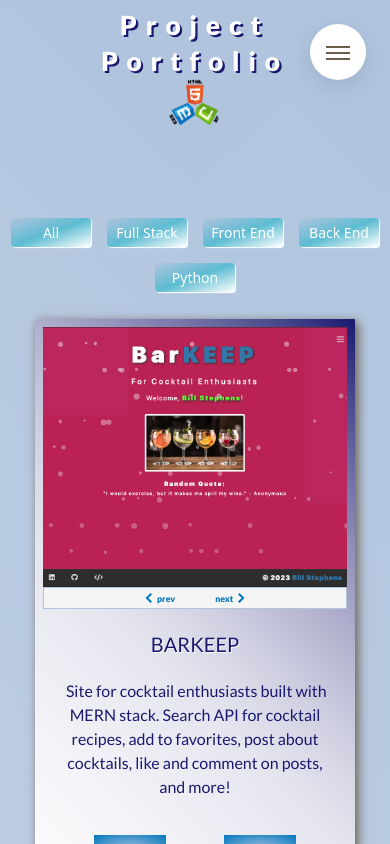
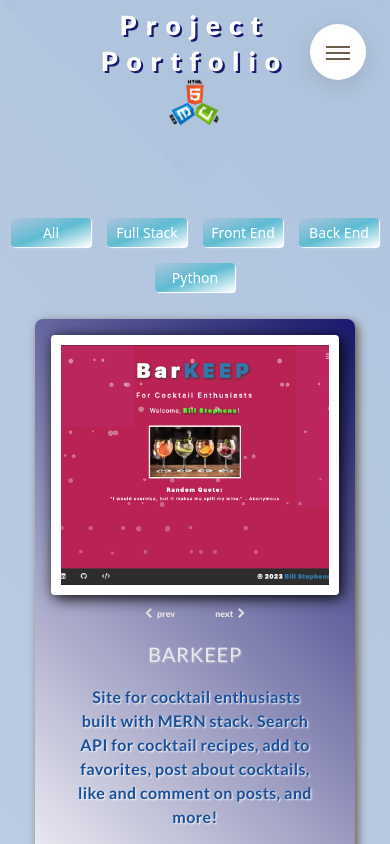
Before and after one commit to BillStephens2022/my_portfolio, a React (Create React App) app: page /portfolio in a window 390 px wide. Shown: the top 844 px of the page. Built offline with nearby package versions, Linux system fonts and the light colour scheme.

Commit message:
redesigned project cards, fine tuned some responsiveness

```diff
--- a/src/css/style.css
+++ b/src/css/style.css
@@ -226,23 +226,33 @@ html {
 .projects__card {
   display: flex;
   flex-direction: column;
-  width: 30rem;
+  width: 40rem;
   margin: 1.5rem;
-  padding: 1rem;
+  padding: 2rem;
+  border-radius: 1rem;
   color: midnightblue;
-  background-image: linear-gradient(45deg, #fff, 75%, midnightblue);
+  background-image: linear-gradient(45deg, #fff, 50%, midnightblue);
   box-shadow: 3px 3px 10px #6D5D4B;
   font-family: "Lato", non-serif;
   transition: all .8s ease; }
+  .projects__card:nth-child(2n) {
+    background-image: linear-gradient(45deg, #fff, 50%, purple); }
+  .projects__card:nth-child(3n) {
+    background-image: linear-gradient(45deg, #fff, 50%, #0077be); }
+  .projects__card:nth-child(4n) {
+    background-image: linear-gradient(45deg, #fff, 50%, #2d8572); }
   @media only screen and (max-width: 75em) {
     .projects__card {
-      width: 40rem; } }
+      min-width: 40rem;
+      max-width: 45rem; } }
   @media only screen and (max-width: 56.25em) {
     .projects__card {
-      width: 42rem; } }
+      min-width: 45rem;
+      max-width: 50rem; } }
   @media only screen and (max-width: 37.5em) {
     .projects__card {
-      width: 40rem; } }
+      min-width: 28rem;
+      max-width: 50rem; } }
   .projects__card:hover {
     transform: translateY(-3px) scale(1.05);
     box-shadow: 0.2rem 0.2rem 0.5rem #fff; }
@@ -250,12 +260,17 @@ html {
     width: 100%;
     height: 260px;
     background-size: cover;
-    background-position: center;
+    background-position: top;
+    box-shadow: 3px 3px 15px black;
+    border-radius: 0.5rem;
     position: relative;
-    cursor: pointer; }
+    border: 10px solid white;
+    margin-bottom: 1rem;
+    cursor: pointer;
+    transition: 0.3s ease; }
+    .projects__card--image-container:hover {
+      transform: scale(1.03); }
   .projects__card--image-buttons {
-    background-color: whitesmoke;
-    border: 1px solid lightsteelblue;
     margin: auto;
     width: 100%;
     display: flex;
@@ -266,12 +281,12 @@ html {
       margin-top: -0.55rem; }
   .projects__card--image-container-forward, .projects__card--image-container-back {
     border: none;
-    color: #0077be;
+    color: #e7e2e2;
     background-color: transparent;
     font-size: 2rem; }
   .projects__card--image-container-p {
     display: inline-flex;
-    color: #0077be;
+    color: #e7e2e2;
     font-size: 1.1rem;
     font-weight: 900;
     margin: auto;
@@ -284,13 +299,23 @@ html {
     font-size: 1.5rem;
     display: flex;
     flex-direction: column;
-    flex-grow: 1; }
+    flex-grow: 1;
+    border-radius: 0.5rem; }
     .projects__card-body--title {
       font-size: 1.75rem;
-      padding: 1rem;
+      padding: 0.5rem;
       text-transform: uppercase;
-      color: midnightblue;
-      text-shadow: 1px 1px white; }
+      color: white;
+      letter-spacing: 0.1rem;
+      text-shadow: 1px 1px 2px silver;
+      background: transparent;
+      opacity: 0.8;
+      border-radius: 5px;
+      transition: 0.3s ease; }
+      .projects__card-body--title:hover {
+        opacity: 1;
+        font-weight: 900;
+        transform: scale(1.1); }
       @media only screen and (max-width: 75em) {
         .projects__card-body--title {
           font-size: 3rem; } }
@@ -299,7 +324,10 @@ html {
           font-size: 2.5rem; } }
     .projects__card-body--text {
       padding: 1rem;
-      color: midnightblue; }
+      color: #184f97;
+      text-shadow: 1px 1px 2px #fff;
+      font-weight: 700;
+      letter-spacing: 0.05rem; }
       @media only screen and (max-width: 75em) {
         .projects__card-body--text {
           font-size: 2.25rem; } }
@@ -317,6 +345,8 @@ html {
       margin: 1rem;
       padding-top: .5rem;
       padding-bottom: .5rem;
+      box-shadow: 2px 2px 10px #7a7777;
+      border-radius: 5px;
       transition: .2s;
       background-image: radial-gradient(lightsteelblue, #0077be); }
       @media only screen and (max-width: 75em) {
@@ -388,6 +418,7 @@ html {
         padding: 1rem; } }
 
 .about {
+  min-height: 100vh;
   max-height: 105vh;
   width: 100vw;
   color: #fff;
@@ -455,7 +486,8 @@ html {
     letter-spacing: 1.2rem;
     text-transform: uppercase;
     font-size: 4rem;
-    color: #fff; }
+    color: #fff;
+    transition: 0.2s ease; }
     .about__title:hover {
       transform: skewY(-5deg) scale(1.1); }
     @media only screen and (max-width: 56.25em) {
@@ -480,46 +512,53 @@ html {
         letter-spacing: .57rem;
         margin-left: -5px; } }
   .about__story {
-    font-size: 1.7rem;
+    font-size: 1.5rem;
     font-family: 'Lato', sans-serif;
     font-weight: 400;
-    line-height: 1.6;
+    line-height: 2;
     color: #6D5D4B;
-    margin: 2rem 25vw;
+    width: 65%;
+    margin: 1rem auto;
     letter-spacing: .2rem;
     padding: 1rem;
     border-radius: 1rem;
-    text-align: center; }
+    text-align: center;
+    transition: 0.2s ease; }
     .about__story:hover {
       transform: scale(1.05); }
     @media only screen and (max-width: 75em) {
       .about__story {
-        margin: 2rem 15rem 2rem 15rem;
+        margin: 2rem auto;
         font-size: 2rem; } }
     @media only screen and (max-width: 56.25em) {
       .about__story {
-        margin: 9rem;
-        margin-top: 3rem;
-        margin-bottom: 1.5rem;
-        font-size: 2.5rem; } }
+        margin: 2rem auto;
+        font-size: 2rem;
+        width: 85%; } }
     @media only screen and (max-width: 37.5em) {
       .about__story {
-        margin: 2rem;
-        margin-top: 3rem;
-        font-size: 1.75rem; } }
+        margin: 1rem auto;
+        font-size: 1.75rem;
+        width: 95%; } }
     .about__story-link {
       text-decoration: none;
-      padding: 0.25rem 1rem;
+      font-size: 1.45rem;
+      padding: 0.1rem 1rem .2rem 1rem;
       border-radius: 15px;
       background-color: lightsteelblue;
       color: #fff;
-      box-shadow: 2px 2px 5px black; }
+      box-shadow: 2px 2px 5px black;
+      transition: 0.2s ease; }
       .about__story-link:nth-child(2) {
         margin-right: 5px; }
       .about__story-link:hover {
         cursor: pointer;
         background-color: #fff;
-        color: lightsteelblue; }
+        color: lightsteelblue;
+        transform: scale(1.05); }
+      @media only screen and (max-width: 56.25em) {
+        .about__story-link {
+          font-size: 1.9rem; } }
 
 .skills {
   margin-top: 1rem;
@@ -569,10 +608,10 @@ html {
     @media only screen and (max-width: 56.25em) {
       .skills__card {
         margin-top: 0;
-        min-width: 40rem; } }
+        min-width: 44rem; } }
     @media only screen and (max-width: 37.5em) {
       .skills__card {
-        height: 40rem;
+        height: 44rem;
         max-width: 20rem;
         margin: auto;
         margin-bottom: 5rem; } }
--- a/src/pages/About.js
+++ b/src/pages/About.js
@@ -16,10 +16,11 @@ function About() {
         </div>
       </div>
       <p className="about__story">
-        Hi, I'm Bill.  I'm a Full Stack Web Developer, and former finance professional.  I recently completed a coding bootcamp with
-        Rutgers University, and I stay sharp by coding every day and continuously learning new programming languages and web development frameworks.
-        Explore my <a className="about__story-link" href="/my_portfolio/portfolio">PORTFOLIO</a> page and my <a className="about__story-link" href="/my_portfolio/resume">RESUME</a>.
-        I am eager to collobarate and to build something impactful, so <a className="about__story-link" href="/my_portfolio/contact">CONTACT ME</a> if you are interested in teaming up!</p>
+        Hi, I'm Bill.  I'm a Full Stack Web Developer and former finance professional.  I recently completed a full stack web development bootcamp with
+        Rutgers University, and I stay sharp by coding every day. I'm continuously learning new programming languages and web development frameworks. </p>
+        <p className="about__story">
+        Explore my <a className="about__story-link" href="/my_portfolio/portfolio">PORTFOLIO</a> page and my <a className="about__story-link" href="/my_portfolio/resume">RESUME</a> -
+        I am eager to collobarate and to build something, so <a className="about__story-link" href="/my_portfolio/contact">CONTACT ME</a> if you are interested in teaming up!</p>
       <div className="skills">
         <h2 className="skills__header">Skills</h2>
         <div className="skills__container">
--- a/src/sass/components/_project-card.scss
+++ b/src/sass/components/_project-card.scss
@@ -1,29 +1,44 @@
 .projects__card {
   display: flex;
   flex-direction: column;
-  width: 30rem;
+  width: 40rem;
   margin: 1.5rem;
-  padding: 1rem;
-  // border: 2px solid $color-blue-light-1;
-  // border-radius: 1rem;
-
+  padding: 2rem;
+  // border: 3px solid lightsteelblue;
+  border-radius: 1rem;
   color: $color-blue-dark;
-  background-image: linear-gradient(45deg, $color-white, 75%, $color-blue-dark);
+  background-image: linear-gradient(45deg, $color-white, 50%, $color-blue-dark);
   box-shadow: 3px 3px 10px $color-grey-dark-2;
   font-family: "Lato", non-serif;
   // animation: slideUp 1s ease-in-out;
   transition: all .8s ease;
 
+  &:nth-child(2n) {
+    background-image: linear-gradient(45deg, $color-white, 50%, purple);
+  }
+
+  &:nth-child(3n) {
+    background-image: linear-gradient(45deg, $color-white, 50%, $color-blue-med);
+  }
+
+  &:nth-child(4n) {
+    background-image: linear-gradient(45deg,  $color-white, 50%, rgb(45, 133, 114));
+  }
+
+
   @include respond(tab-land) {
-    width: 40rem;
+    min-width: 40rem;
+    max-width: 45rem;
   }
 
   @include respond(tab-port) {
-    width: 42rem;
+    min-width: 45rem;
+    max-width: 50rem;
   }
 
   @include respond(phone) {
-    width: 40rem;
+    min-width: 28rem;
+    max-width: 50rem;
   }
 
   &:hover {
@@ -35,14 +50,23 @@
     width: 100%;
     height: 260px;
     background-size: cover;
-    background-position: center;
+    background-position: top;
+    box-shadow: 3px 3px 15px black;
+    border-radius: 0.5rem;
     position: relative;
+    border: 10px solid white;
+    margin-bottom: 1rem;
     cursor: pointer;
+    transition: 0.3s ease;
+
+    &:hover {
+      transform: scale(1.03);
+    }
   }
 
   &--image-buttons {
-    background-color: whitesmoke;
-    border: 1px solid $color-blue-light-3;
+
+
     margin: auto;
     width: 100%;
     display: flex;
@@ -59,15 +83,14 @@
   &--image-container-forward,
   &--image-container-back {
     border: none;
-    color: $color-blue-med;
+    color: rgb(231, 226, 226);
     background-color: transparent;
     font-size: 2rem;
-
   }
 
   &--image-container-p {
     display: inline-flex;
-    color: $color-blue-med;
+    color: rgb(231, 226, 226);
     font-size: 1.1rem;
     font-weight: 900;
     margin: auto;
@@ -86,13 +109,27 @@
     display: flex;
     flex-direction: column;
     flex-grow: 1;
+    border-radius: 0.5rem;
+
 
     &--title {
       font-size: 1.75rem;
-      padding: 1rem;
+      padding: 0.5rem;
       text-transform: uppercase;
-      color: $color-blue-dark;
-      text-shadow: 1px 1px white;
+      color: white;
+      letter-spacing: 0.1rem;
+      text-shadow: 1px 1px 2px silver;
+      background: transparent;
+      opacity: 0.8;
+      border-radius: 5px;
+      transition: 0.3s ease;
+
+
+      &:hover {
+        opacity: 1;
+        font-weight: 900;
+        transform: scale(1.1);
+      }
 
       @include respond(tab-land) {
         font-size: 3rem;
@@ -105,7 +142,10 @@
 
     &--text {
       padding: 1rem;
-      color: $color-blue-dark;
+      color: rgb(24, 79, 151);
+      text-shadow: 1px 1px 2px $color-white;
+      font-weight: 700;
+      letter-spacing: 0.05rem;
 
       @include respond(tab-land) {
         font-size: 2.25rem;
@@ -128,11 +168,10 @@
 
       width: 7rem;
       margin: 1rem;
-      //border: 2px $color-blue-light-1 solid;
       padding-top: .5rem;
       padding-bottom: .5rem;
-
-      //border-radius: 5px;
+      box-shadow: 2px 2px 10px rgb(122, 119, 119);
+      border-radius: 5px;
       transition: .2s;
       background-image: radial-gradient($color-blue-light-3, $color-blue-med);
 
```
Also changed, not shown: src/sass/pages/_about.scss (+26 -19 lines).
